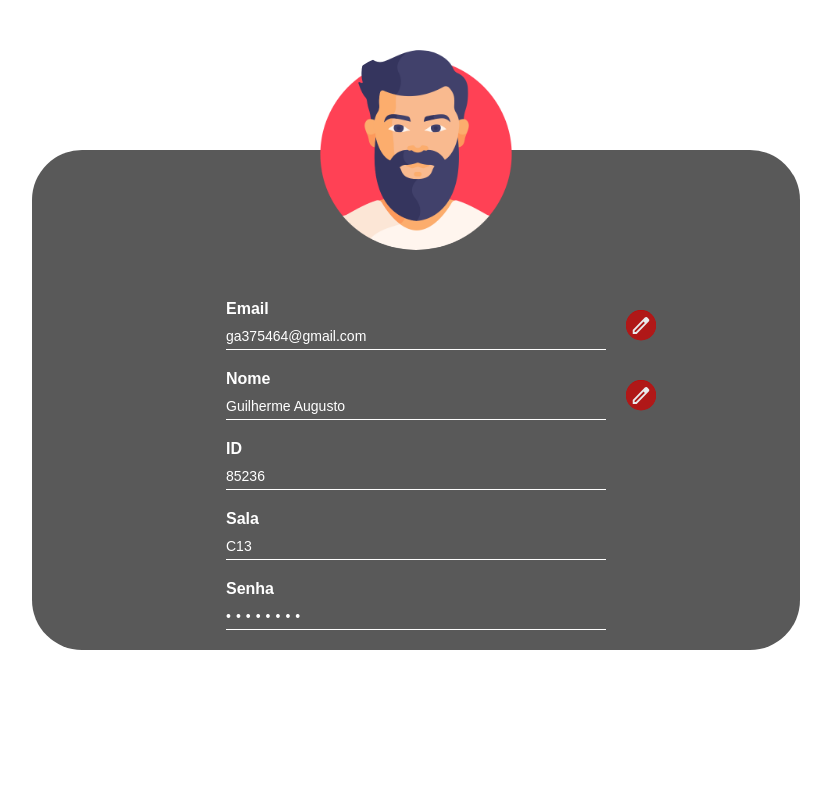
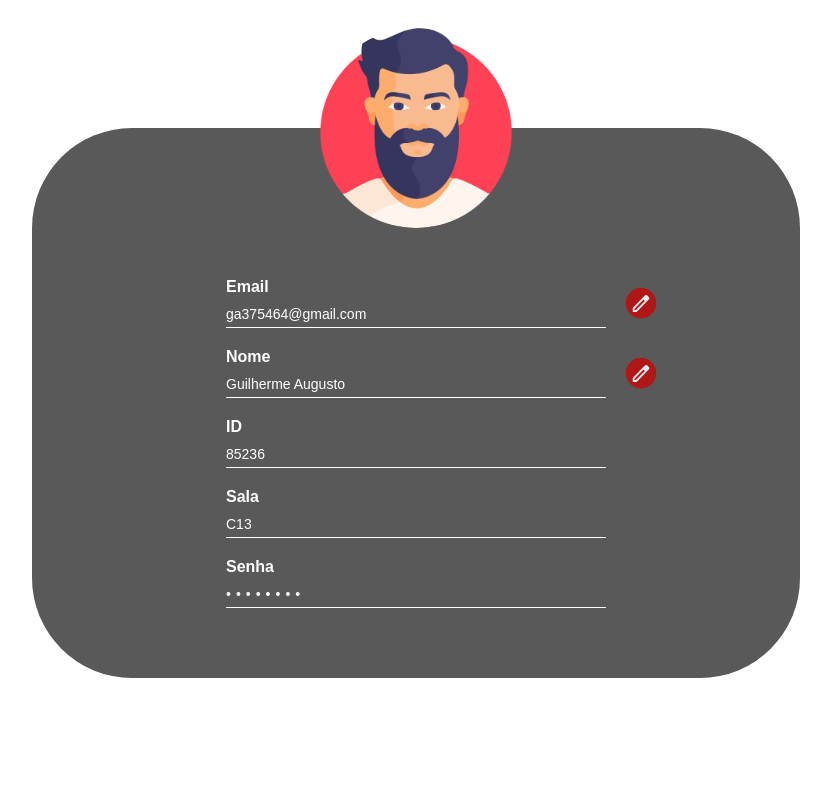
Before and after one commit to Guilherme-Augusto06/GerenciamentoDePatrimonios-1.1, a Django app: page /profile in a window 1280 px wide. Shown: the part 103-903 px from the top of the page, without its empty margins (224-1055 px from the left). After the commit the page ends 781 px from the top, so only its background shows below. Run offline with Django 5.2, Linux system fonts and the light colour scheme.

Commit message:
fix: corrigindo estética profile

```diff
--- a/GerenciamentoDePatrimonios/static/css/profile.css
+++ b/GerenciamentoDePatrimonios/static/css/profile.css
@@ -5,7 +5,9 @@
     justify-content: center;
     align-items: center;
     background:  --var(bg-color);
-    min-height: 100vh;
+    justify-content: center;
+    align-items: center;
+    margin-top: 10%;
     font-family: Arial, sans-serif;
 }
 
@@ -15,11 +17,10 @@
     flex-direction: column;
     align-items: center;
     background-color: #595959;
-    border-radius: 50px;
+    border-radius: 100px;
     width: 60%;
     max-width: 1000px;
-    height: 500px; /* Aumentei a altura da box para caber o conteúdo */
-    padding: 30px;
+    padding: 50px;
     padding-top: 150px; /* Ajustei o padding para que o conteúdo não sobreponha a imagem */
 }
 
```
Also changed, not shown: GerenciamentoDePatrimonios/AppGDP/templates/welcomeHomepage.html (+9 -9 lines).
